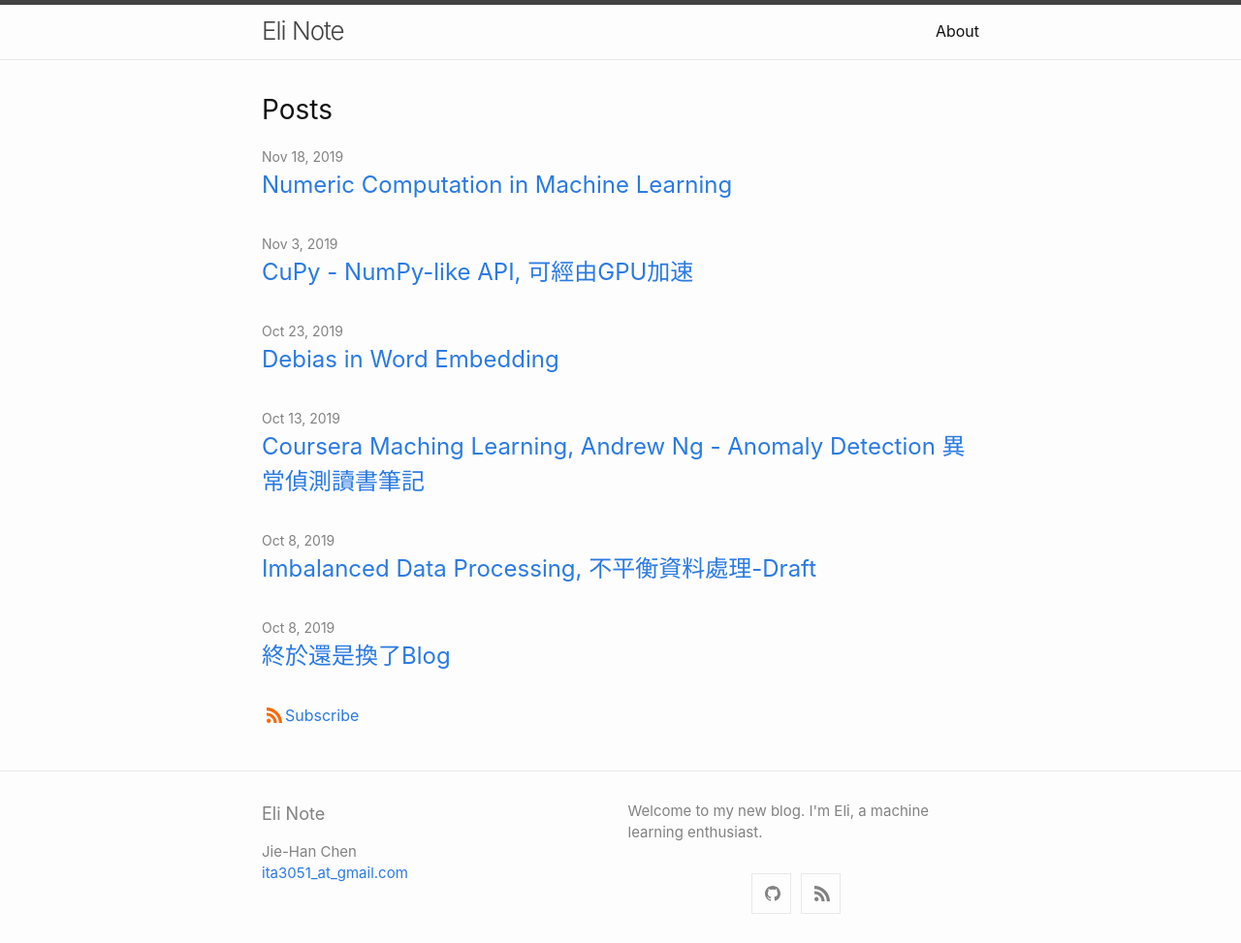
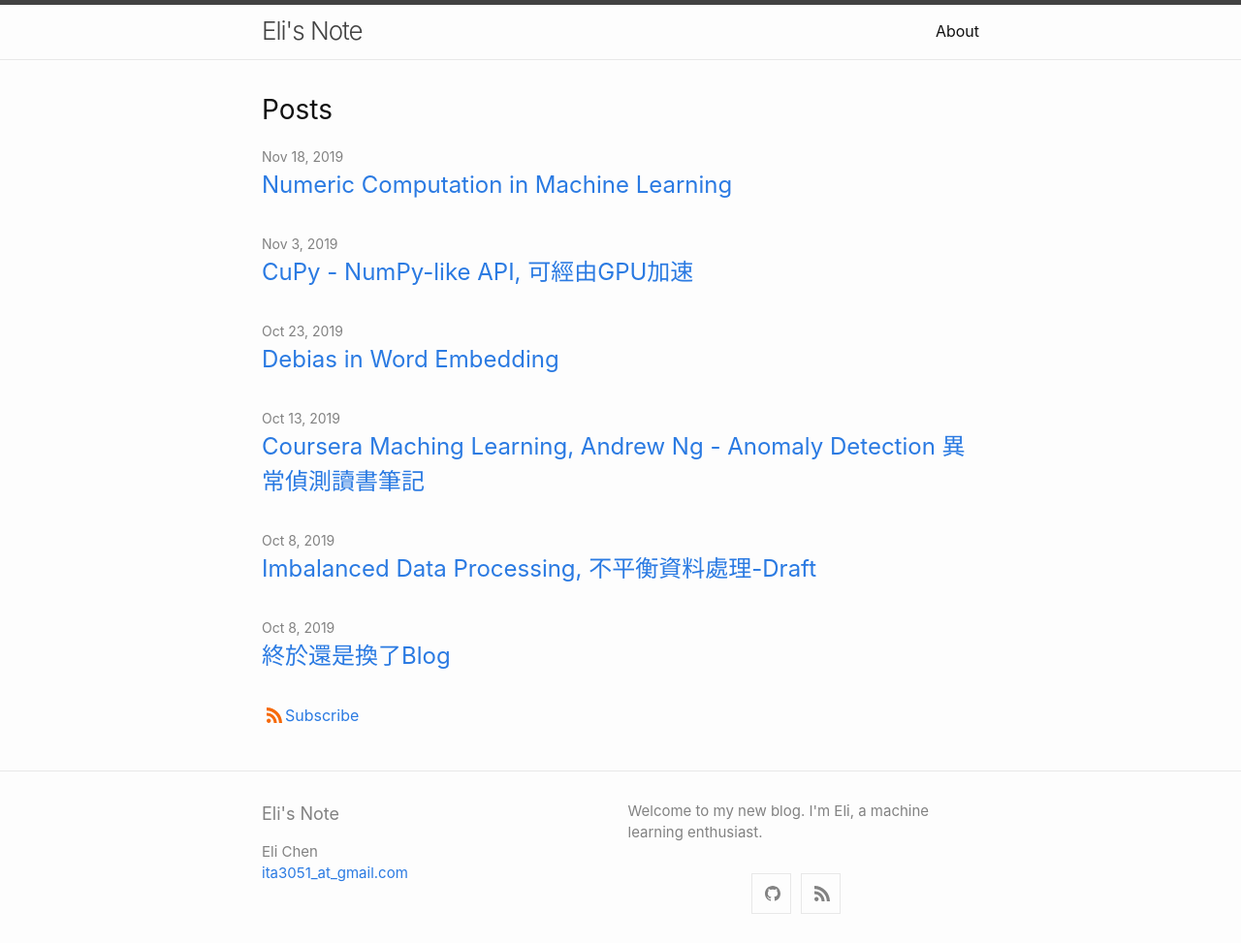
Before and after one commit to JIElite/jielite.github.io-, a Jekyll site: the page built from index.md, in a window 1280 px wide. Shown: the whole page at 97% size. Built offline with Jekyll 4.4.1, drawn with Linux system fonts in a browser that asks for light colours.

Commit message:
Update Title

```diff
--- a/_config.yml
+++ b/_config.yml
@@ -1,5 +1,5 @@
-title: Eli Note
-author: Jie-Han Chen
+title: Eli's  Note
+author: Eli Chen
 email: ita3051_at_gmail.com
 description: > # this means to ignore newlines until "show_excerpts:"
         Welcome to my new blog. I'm Eli, a machine learning enthusiast.
```
